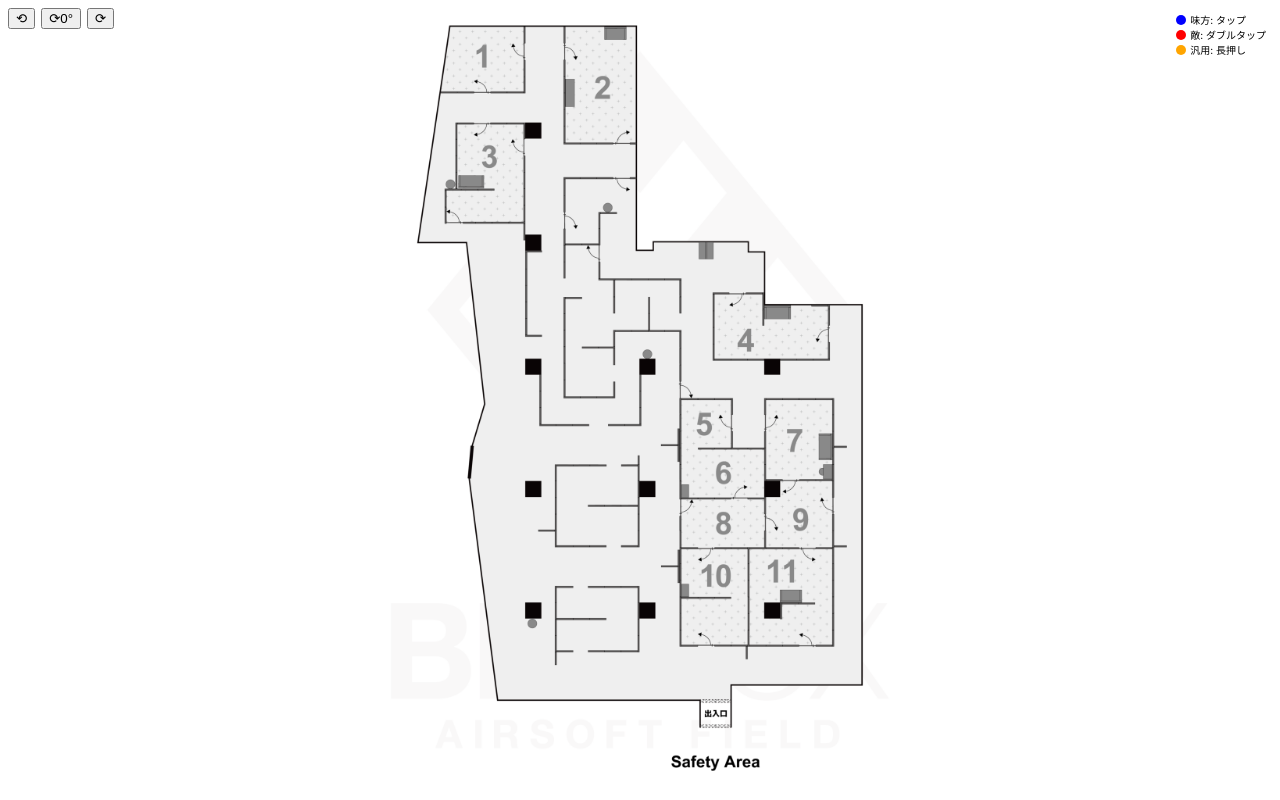
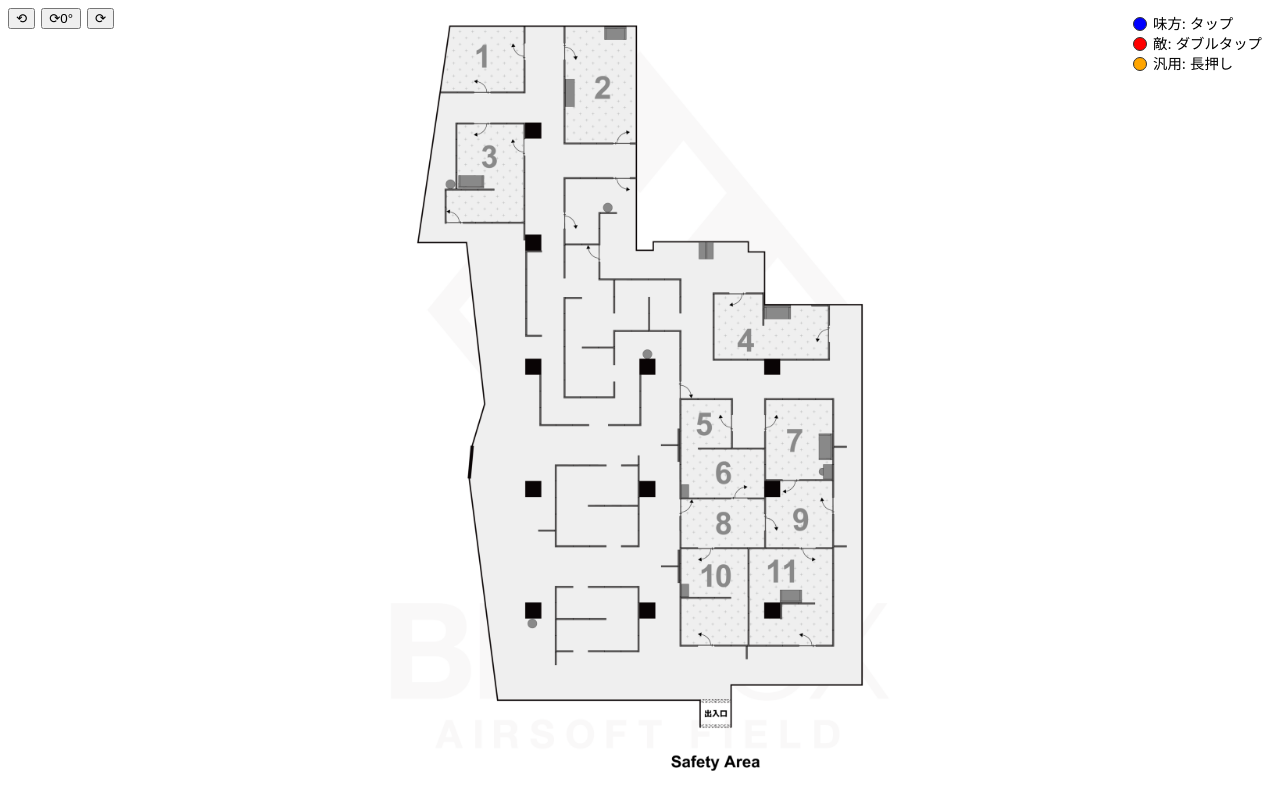
Before and after one commit to katoudaj/tacmap, a React (Create React App) app: page / in a window 1280 px wide. Built offline with nearby package versions, Linux system fonts and the light colour scheme; no server answers; the database is empty.

Commit message:
凡例を別のクラスに移動

```diff
--- /dev/null
+++ b/src/components/Legend.tsx
@@ -0,0 +1,42 @@
+import React from "react";
+
+interface LegendItem {
+  color: string;
+  label: string;
+}
+
+interface LegendProps {
+  items: LegendItem[];
+  style?: React.CSSProperties;
+}
+
+const Legend: React.FC<LegendProps> = ({ items, style }) => {
+  return (
+    <div
+      style={{
+        borderRadius: "8px",
+        padding: "6px 10px",
+        fontSize: "0.9rem",
+        lineHeight: "1.4",
+        ...style,
+      }}
+    >
+      {items.map((item, index) => (
+        <div key={index} style={{ display: "flex", alignItems: "center", gap: 6 }}>
+          <div
+            style={{
+              width: 12,
+              height: 12,
+              borderRadius: 8,
+              backgroundColor: item.color,
+              border: "1px solid #333",
+            }}
+          />
+          <span>{item.label}</span>
+        </div>
+      ))}
+    </div>
+  );
+};
+
+export default Legend;
--- a/src/components/Map.tsx
+++ b/src/components/Map.tsx
@@ -1,5 +1,6 @@
 import React, { useState, useEffect, useRef } from "react";
 import RotationController from "./RotationController";
+import Legend from "./Legend";
 import useAutoScale from "../hooks/useAutoScale";
 import PinLayer from "./PinLayer";
 import { PinManager, PinType, PinData } from "../models/Pin";
@@ -83,34 +84,20 @@ const Map: React.FC = () => {
         overflow: "hidden",
       }}
     >
-      {/* 回転コントローラ */}
       <RotationController onChange={setRotation} />
-
-      {/* ピンの凡例 */}
-      <div style={{
-        position: "absolute",
-        top: 6,
-        right: 6,
-        zIndex: 50,
-        padding: "6px 8px",
-        fontSize: 10,
-        display: "flex",
-        flexDirection: "column",
-        alignItems: "flex-start",
-      }}>
-        <div style={{ display: "flex", gap: 4, alignItems: "center" }}>
-          <span style={{ width: 10, height: 10, borderRadius: 5, background: "blue",  }} />
-          <span>味方: タップ</span>
-        </div>
-        <div style={{ display: "flex", gap: 4, alignItems: "center" }}>
-          <span style={{ width: 10, height: 10, borderRadius: 5, background: "red", }} />
-          <span>敵: ダブルタップ</span>
-        </div>
-        <div style={{ display: "flex", gap: 4, alignItems: "center" }}>
-          <span style={{ width: 10, height: 10, borderRadius: 5, background: "orange", }} />
-          <span>汎用: 長押し</span>
-        </div>
-      </div>
+      <Legend
+        items={[
+          { color: "blue", label: "味方: タップ" },
+          { color: "red", label: "敵: ダブルタップ" },
+          { color: "orange", label: "汎用: 長押し" },
+        ]}
+        style={{
+          position: "absolute",
+          top: 8,
+          right: 8,
+          zIndex: 50,
+        }}
+      />
 
       {/* 回転＋縮小をかけるラッパー。中心で回転・拡縮 */}
       <div
```
